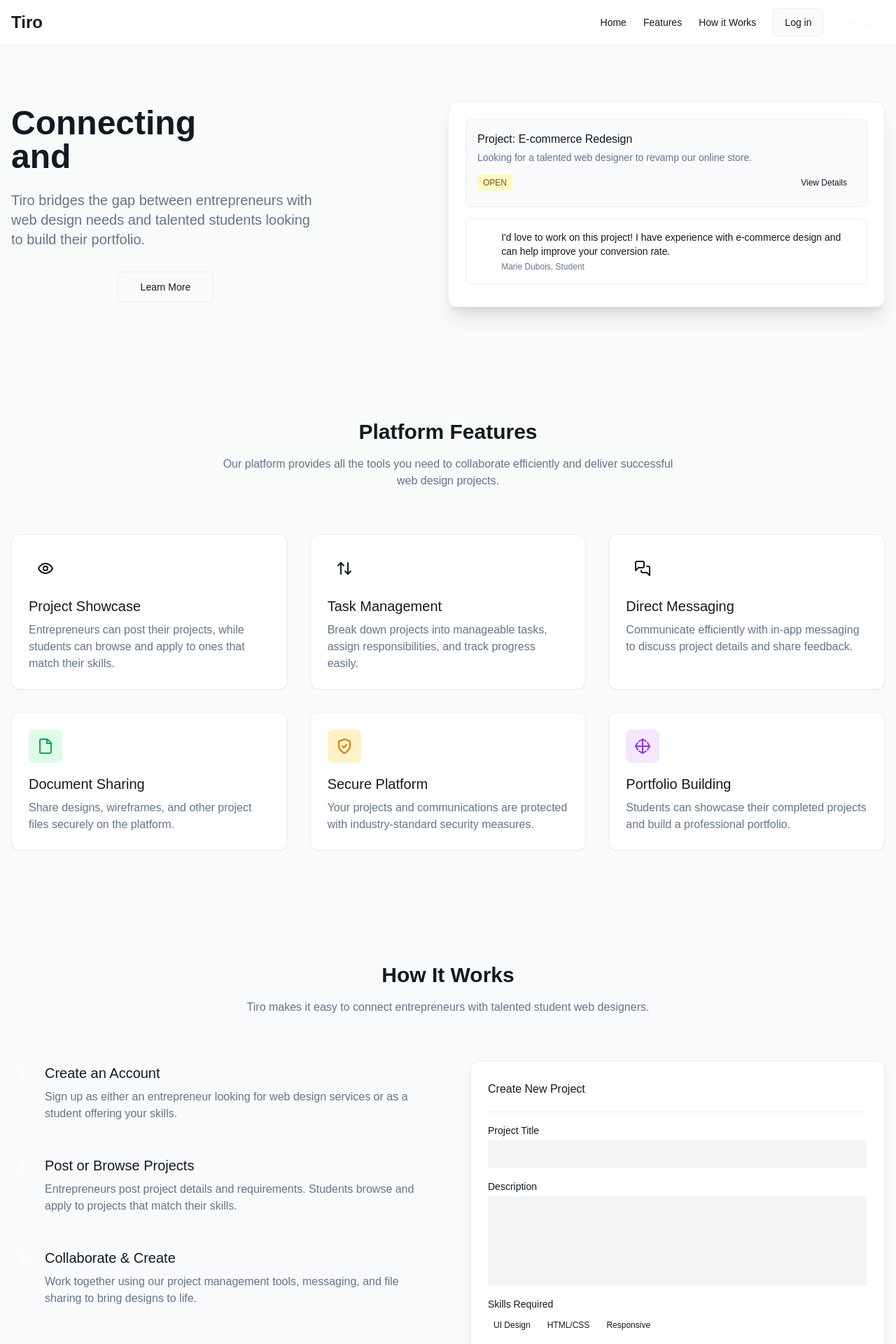
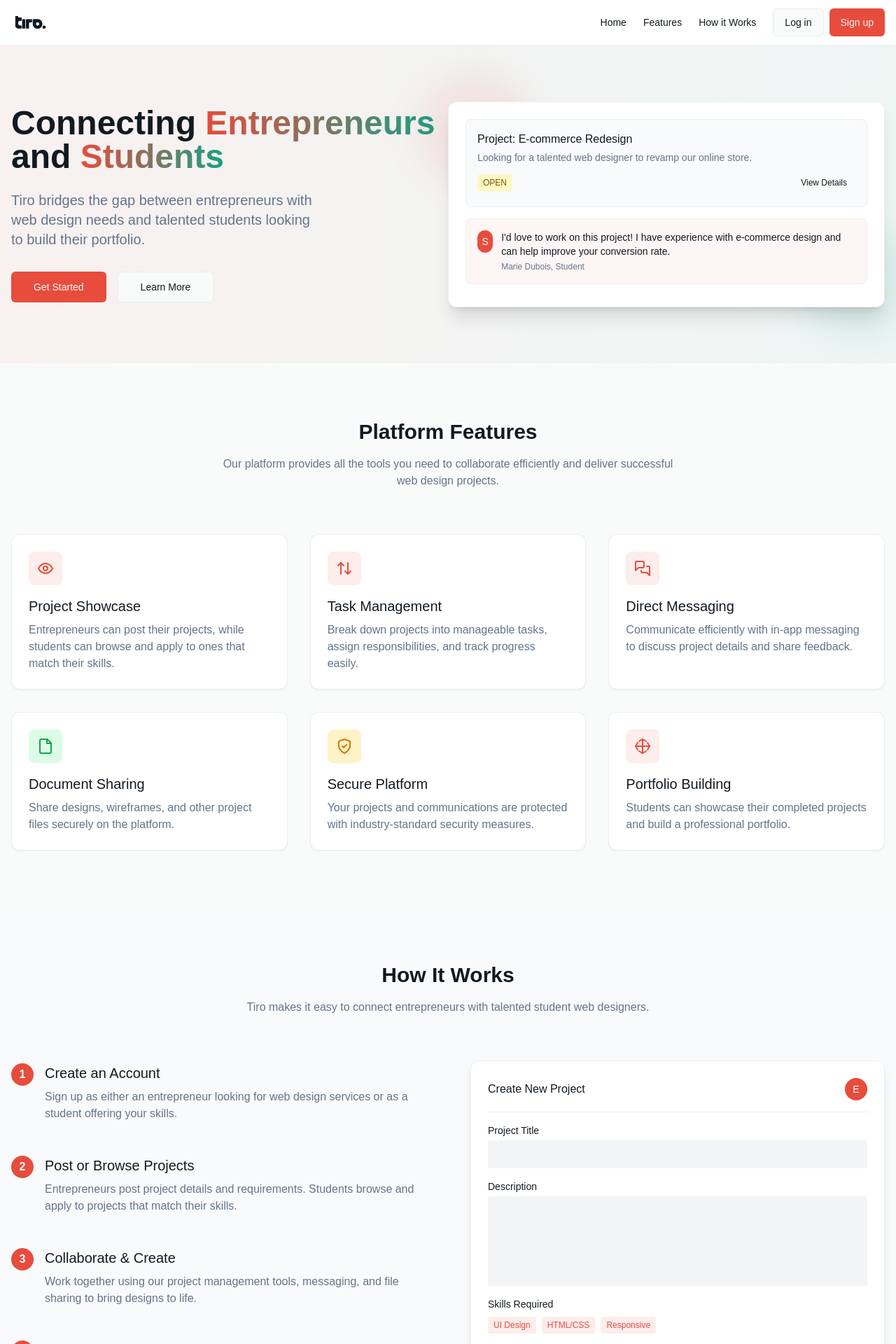
Before and after one commit to YMorice/tiro-connect-hub, a React (Vite) app: page / in a window 1280 px wide. Shown: the top 1920 px of the page at 70% size. Built offline with nearby package versions, Linux system fonts and the light colour scheme.

Commit message:
Replace logo and update link color
Replaced the "Tiro" logo in the `AppLayout` and `Index` components. Also updated the link color to use the primary color.

```diff
--- a/src/components/AppLayout.tsx
+++ b/src/components/AppLayout.tsx
@@ -80,9 +80,9 @@ const AppLayout: React.FC<AppLayoutProps> = ({ children }) => {
       >
         <div className="flex items-center justify-center h-16 border-b border-sidebar-border">
           {sidebarOpen ? (
-            <h1 className="text-2xl font-bold text-tiro-primary">Tiro</h1>
+            <img src="/lovable-uploads/b20f2556-f276-4aea-993b-aead6d9fafd8.png" alt="Tiro Logo" className="h-8" />
           ) : (
-            <h1 className="text-xl font-bold text-tiro-primary">T</h1>
+            <img src="/lovable-uploads/b20f2556-f276-4aea-993b-aead6d9fafd8.png" alt="Tiro Logo" className="h-6" />
           )}
         </div>
 
--- a/src/pages/Index.tsx
+++ b/src/pages/Index.tsx
@@ -1,4 +1,3 @@
-
 import React from "react";
 import { Link } from "react-router-dom";
 import { Button } from "@/components/ui/button";
@@ -13,7 +12,7 @@ const Index = () => {
       <header className="border-b bg-white">
         <div className="container mx-auto flex h-16 items-center justify-between px-4">
           <div className="flex items-center">
-            <h1 className="text-2xl font-bold text-tiro-purple">Tiro</h1>
+            <img src="/lovable-uploads/b20f2556-f276-4aea-993b-aead6d9fafd8.png" alt="Tiro Logo" className="h-8" />
           </div>
           <nav className="flex items-center gap-6">
             <Link to="/" className="text-sm font-medium">
@@ -29,7 +28,7 @@ const Index = () => {
               <Button
                 asChild
                 variant="default"
-                className="bg-tiro-purple hover:bg-tiro-purple/90"
+                className="bg-tiro-primary hover:bg-tiro-primary/90"
               >
                 <Link to="/dashboard">Dashboard</Link>
               </Button>
@@ -40,7 +39,7 @@ const Index = () => {
                 </Button>
                 <Button
                   asChild
-                  className="bg-tiro-purple hover:bg-tiro-purple/90"
+                  className="bg-tiro-primary hover:bg-tiro-primary/90"
                 >
                   <Link to="/register">Sign up</Link>
                 </Button>
@@ -51,17 +50,17 @@ const Index = () => {
       </header>
 
       {/* Hero Section */}
-      <section className="bg-gradient-to-r from-tiro-purple/5 to-tiro-blue/5 py-20">
+      <section className="bg-gradient-to-r from-tiro-primary/5 to-tiro-secondary/5 py-20">
         <div className="container mx-auto px-4">
           <div className="flex flex-col lg:flex-row items-center">
             <div className="lg:w-1/2 mb-10 lg:mb-0">
               <h1 className="text-5xl font-bold mb-6">
                 Connecting{" "}
-                <span className="bg-gradient-to-r from-tiro-purple to-tiro-blue bg-clip-text text-transparent">
+                <span className="bg-gradient-to-r from-tiro-primary to-tiro-secondary bg-clip-text text-transparent">
                   Entrepreneurs
                 </span>{" "}
                 and{" "}
-                <span className="bg-gradient-to-r from-tiro-magenta to-tiro-purple bg-clip-text text-transparent">
+                <span className="bg-gradient-to-r from-tiro-primary to-tiro-secondary bg-clip-text text-transparent">
                   Students
                 </span>
               </h1>
@@ -73,7 +72,7 @@ const Index = () => {
                 <Button
                   asChild
                   size="lg"
-                  className="bg-tiro-purple hover:bg-tiro-purple/90"
+                  className="bg-tiro-primary hover:bg-tiro-primary/90"
                 >
                   <Link to="/register">Get Started</Link>
                 </Button>
@@ -88,8 +87,8 @@ const Index = () => {
             </div>
             <div className="lg:w-1/2">
               <div className="relative">
-                <div className="absolute -top-10 -left-10 w-40 h-40 bg-tiro-purple/10 rounded-full filter blur-xl"></div>
-                <div className="absolute -bottom-10 -right-10 w-40 h-40 bg-tiro-blue/10 rounded-full filter blur-xl"></div>
+                <div className="absolute -top-10 -left-10 w-40 h-40 bg-tiro-primary/10 rounded-full filter blur-xl"></div>
+                <div className="absolute -bottom-10 -right-10 w-40 h-40 bg-tiro-secondary/10 rounded-full filter blur-xl"></div>
                 <div className="relative bg-white p-6 rounded-xl shadow-xl border">
                   <div className="p-4 border rounded-lg mb-4 bg-gray-50">
                     <h3 className="font-medium">Project: E-commerce Redesign</h3>
@@ -105,9 +104,9 @@ const Index = () => {
                       </Button>
                     </div>
                   </div>
-                  <div className="p-4 border rounded-lg mb-2 bg-tiro-purple/5">
+                  <div className="p-4 border rounded-lg mb-2 bg-tiro-primary/5">
                     <div className="flex items-start gap-3">
-                      <div className="w-8 h-8 rounded-full bg-tiro-purple flex items-center justify-center text-white text-sm">
+                      <div className="w-8 h-8 rounded-full bg-tiro-primary flex items-center justify-center text-white text-sm">
                         S
                       </div>
                       <div>
@@ -140,8 +139,8 @@ const Index = () => {
 
           <div className="grid md:grid-cols-2 lg:grid-cols-3 gap-8">
             <div className="border rounded-xl p-6 bg-white shadow-sm">
-              <div className="w-12 h-12 bg-tiro-purple/10 rounded-lg flex items-center justify-center mb-4">
-                <svg xmlns="http://www.w3.org/2000/svg" width="24" height="24" viewBox="0 0 24 24" fill="none" stroke="currentColor" strokeWidth="2" strokeLinecap="round" strokeLinejoin="round" className="text-tiro-purple">
+              <div className="w-12 h-12 bg-tiro-primary/10 rounded-lg flex items-center justify-center mb-4">
+                <svg xmlns="http://www.w3.org/2000/svg" width="24" height="24" viewBox="0 0 24 24" fill="none" stroke="currentColor" strokeWidth="2" strokeLinecap="round" strokeLinejoin="round" className="text-tiro-primary">
                   <path d="M2 12s3-7 10-7 10 7 10 7-3 7-10 7-10-7-10-7Z"></path>
                   <circle cx="12" cy="12" r="3"></circle>
                 </svg>
@@ -153,8 +152,8 @@ const Index = () => {
             </div>
 
             <div className="border rounded-xl p-6 bg-white shadow-sm">
-              <div className="w-12 h-12 bg-tiro-blue/10 rounded-lg flex items-center justify-center mb-4">
-                <svg xmlns="http://www.w3.org/2000/svg" width="24" height="24" viewBox="0 0 24 24" fill="none" stroke="currentColor" strokeWidth="2" strokeLinecap="round" strokeLinejoin="round" className="text-tiro-blue">
+              <div className="w-12 h-12 bg-tiro-primary/10 rounded-lg flex items-center justify-center mb-4">
+                <svg xmlns="http://www.w3.org/2000/svg" width="24" height="24" viewBox="0 0 24 24" fill="none" stroke="currentColor" strokeWidth="2" strokeLinecap="round" strokeLinejoin="round" className="text-tiro-primary">
                   <path d="m3 8 4-4 4 4"></path>
                   <path d="M7 4v16"></path>
                   <path d="m21 16-4 4-4-4"></path>
@@ -168,8 +167,8 @@ const Index = () => {
             </div>
 
             <div className="border rounded-xl p-6 bg-white shadow-sm">
-              <div className="w-12 h-12 bg-tiro-magenta/10 rounded-lg flex items-center justify-center mb-4">
-                <svg xmlns="http://www.w3.org/2000/svg" width="24" height="24" viewBox="0 0 24 24" fill="none" stroke="currentColor" strokeWidth="2" strokeLinecap="round" strokeLinejoin="round" className="text-tiro-magenta">
+              <div className="w-12 h-12 bg-tiro-primary/10 rounded-lg flex items-center justify-center mb-4">
+                <svg xmlns="http://www.w3.org/2000/svg" width="24" height="24" viewBox="0 0 24 24" fill="none" stroke="currentColor" strokeWidth="2" strokeLinecap="round" strokeLinejoin="round" className="text-tiro-primary">
                   <path d="M14 9a2 2 0 0 1-2 2H6l-4 4V4c0-1.1.9-2 2-2h8a2 2 0 0 1 2 2v5Z"></path>
                   <path d="M18 9h2a2 2 0 0 1 2 2v11l-4-4h-6a2 2 0 0 1-2-2v-1"></path>
                 </svg>
@@ -207,8 +206,8 @@ const Index = () => {
             </div>
 
             <div className="border rounded-xl p-6 bg-white shadow-sm">
-              <div className="w-12 h-12 bg-purple-100 rounded-lg flex items-center justify-center mb-4">
-                <svg xmlns="http://www.w3.org/2000/svg" width="24" height="24" viewBox="0 0 24 24" fill="none" stroke="currentColor" strokeWidth="2" strokeLinecap="round" strokeLinejoin="round" className="text-purple-600">
+              <div className="w-12 h-12 bg-tiro-primary/10 rounded-lg flex items-center justify-center mb-4">
+                <svg xmlns="http://www.w3.org/2000/svg" width="24" height="24" viewBox="0 0 24 24" fill="none" stroke="currentColor" strokeWidth="2" strokeLinecap="round" strokeLinejoin="round" className="text-tiro-primary">
                   <path d="M12 2v20"></path>
                   <path d="m17 5-5-3-5 3"></path>
                   <path d="m17 19-5 3-5-3"></path>
@@ -240,7 +239,7 @@ const Index = () => {
             <div>
               <div className="space-y-12">
                 <div className="flex items-start gap-4">
-                  <div className="w-8 h-8 bg-tiro-purple text-white rounded-full flex items-center justify-center font-bold shrink-0">
+                  <div className="w-8 h-8 bg-tiro-primary text-white rounded-full flex items-center justify-center font-bold shrink-0">
                     1
                   </div>
                   <div>
@@ -252,7 +251,7 @@ const Index = () => {
                 </div>
 
                 <div className="flex items-start gap-4">
-                  <div className="w-8 h-8 bg-tiro-purple text-white rounded-full flex items-center justify-center font-bold shrink-0">
+                  <div className="w-8 h-8 bg-tiro-primary text-white rounded-full flex items-center justify-center font-bold shrink-0">
                     2
                   </div>
                   <div>
@@ -264,7 +263,7 @@ const Index = () => {
                 </div>
 
                 <div className="flex items-start gap-4">
-                  <div className="w-8 h-8 bg-tiro-purple text-white rounded-full flex items-center justify-center font-bold shrink-0">
+                  <div className="w-8 h-8 bg-tiro-primary text-white rounded-full flex items-center justify-center font-bold shrink-0">
                     3
                   </div>
                   <div>
@@ -276,7 +275,7 @@ const Index = () => {
                 </div>
 
                 <div className="flex items-start gap-4">
-                  <div className="w-8 h-8 bg-tiro-purple text-white rounded-full flex items-center justify-center font-bold shrink-0">
+                  <div className="w-8 h-8 bg-tiro-primary text-white rounded-full flex items-center justify-center font-bold shrink-0">
                     4
                   </div>
                   <div>
@@ -290,11 +289,11 @@ const Index = () => {
             </div>
 
             <div className="relative">
-              <div className="absolute -z-10 top-1/2 left-1/2 -translate-x-1/2 -translate-y-1/2 w-72 h-72 bg-tiro-purple/5 rounded-full filter blur-3xl"></div>
+              <div className="absolute -z-10 top-1/2 left-1/2 -translate-x-1/2 -translate-y-1/2 w-72 h-72 bg-tiro-primary/5 rounded-full filter blur-3xl"></div>
               <div className="border p-6 bg-white rounded-xl shadow-lg">
                 <div className="flex justify-between items-center mb-4 pb-4 border-b">
                   <h3 className="font-medium">Create New Project</h3>
-                  <div className="w-8 h-8 rounded-full bg-tiro-purple flex items-center justify-center text-white text-sm">
+                  <div className="w-8 h-8 rounded-full bg-tiro-primary flex items-center justify-center text-white text-sm">
                     E
                   </div>
                 </div>
@@ -310,13 +309,13 @@ const Index = () => {
                   <div>
                     <label className="block text-sm font-medium mb-1">Skills Required</label>
                     <div className="flex flex-wrap gap-2 mt-2">
-                      <span className="px-2 py-1 bg-tiro-purple/10 text-tiro-purple text-xs rounded">UI Design</span>
-                      <span className="px-2 py-1 bg-tiro-blue/10 text-tiro-blue text-xs rounded">HTML/CSS</span>
-                      <span className="px-2 py-1 bg-tiro-magenta/10 text-tiro-magenta text-xs rounded">Responsive</span>
+                      <span className="px-2 py-1 bg-tiro-primary/10 text-tiro-primary text-xs rounded">UI Design</span>
+                      <span className="px-2 py-1 bg-tiro-primary/10 text-tiro-primary text-xs rounded">HTML/CSS</span>
+                      <span className="px-2 py-1 bg-tiro-primary/10 text-tiro-primary text-xs rounded">Responsive</span>
                     </div>
                   </div>
                   <div className="pt-4">
-                    <div className="bg-tiro-purple text-white text-center py-2 rounded cursor-pointer">
+                    <div className="bg-tiro-primary text-white text-center py-2 rounded cursor-pointer">
                       Publish Project
                     </div>
                   </div>
@@ -330,7 +329,7 @@ const Index = () => {
       {/* CTA Section */}
       <section className="py-20">
         <div className="container mx-auto px-4 max-w-4xl">
-          <div className="bg-gradient-to-r from-tiro-purple to-tiro-blue rounded-2xl p-10 text-center text-white">
+          <div className="bg-gradient-to-r from-tiro-primary to-tiro-secondary rounded-2xl p-10 text-center text-white">
             <h2 className="text-3xl font-bold mb-4">Ready to Connect?</h2>
             <p className="text-lg mb-8 max-w-lg mx-auto">
               Join Tiro today to connect with talented students or find exciting web design projects.
@@ -340,7 +339,7 @@ const Index = () => {
                 asChild
                 size="lg"
                 variant="secondary"
-                className="bg-white text-tiro-purple border-none"
+                className="bg-white text-tiro-primary border-none"
               >
                 <Link to="/register">Sign Up Now</Link>
               </Button>
@@ -362,7 +361,7 @@ const Index = () => {
         <div className="container mx-auto px-4">
           <div className="grid grid-cols-1 md:grid-cols-3 gap-8">
             <div>
-              <h3 className="text-lg font-bold text-tiro-purple mb-4">Tiro</h3>
+              <h3 className="text-lg font-bold text-tiro-primary mb-4">Tiro</h3>
               <p className="text-muted-foreground">
                 Connecting entrepreneurs with talented student web designers
                 to create impactful digital experiences.
@@ -371,11 +370,11 @@ const Index = () => {
             <div>
               <h3 className="text-md font-semibold mb-4">Quick Links</h3>
               <ul className="space-y-2">
-                <li><Link to="/" className="text-muted-foreground hover:text-tiro-purple">Home</Link></li>
-                <li><Link to="#features" className="text-muted-foreground hover:text-tiro-purple">Features</Link></li>
-                <li><Link to="#how-it-works" className="text-muted-foreground hover:text-tiro-purple">How It Works</Link></li>
-                <li><Link to="/login" className="text-muted-foreground hover:text-tiro-purple">Log In</Link></li>
-                <li><Link to="/register" className="text-muted-foreground hover:text-tiro-purple">Sign Up</Link></li>
+                <li><Link to="/" className="text-muted-foreground hover:text-tiro-primary">Home</Link></li>
+                <li><Link to="#features" className="text-muted-foreground hover:text-tiro-primary">Features</Link></li>
+                <li><Link to="#how-it-works" className="text-muted-foreground hover:text-tiro-primary">How It Works</Link></li>
+                <li><Link to="/login" className="text-muted-foreground hover:text-tiro-primary">Log In</Link></li>
+                <li><Link to="/register" className="text-muted-foreground hover:text-tiro-primary">Sign Up</Link></li>
               </ul>
             </div>
             <div>
--- a/src/pages/Login.tsx
+++ b/src/pages/Login.tsx
@@ -1,4 +1,3 @@
-
 import React, { useEffect } from "react";
 import { useNavigate, Link } from "react-router-dom";
 import { Button } from "@/components/ui/button";
@@ -66,7 +65,9 @@ const Login = () => {
       <div className="w-full max-w-md">
         <Card className="shadow-lg">
           <CardHeader className="space-y-1 text-center">
-            <CardTitle className="text-3xl font-bold text-tiro-primary">Tiro</CardTitle>
+            <div className="flex justify-center mb-2">
+              <img src="/lovable-uploads/b20f2556-f276-4aea-993b-aead6d9fafd8.png" alt="Tiro Logo" className="h-10" />
+            </div>
             <CardDescription>
               Sign in to your account
             </CardDescription>
@@ -113,7 +114,7 @@ const Login = () => {
           <CardFooter className="flex flex-col space-y-2">
             <div className="text-sm text-center">
               <span className="text-muted-foreground">New to Tiro? </span>
-              <Link to="/register" className="text-tiro-secondary hover:underline">
+              <Link to="/register" className="text-tiro-primary hover:underline">
                 Create an account
               </Link>
             </div>
```
Also changed, not shown: public/lovable-uploads/b20f2556-f276-4aea-993b-aead6d9fafd8.png (added).
